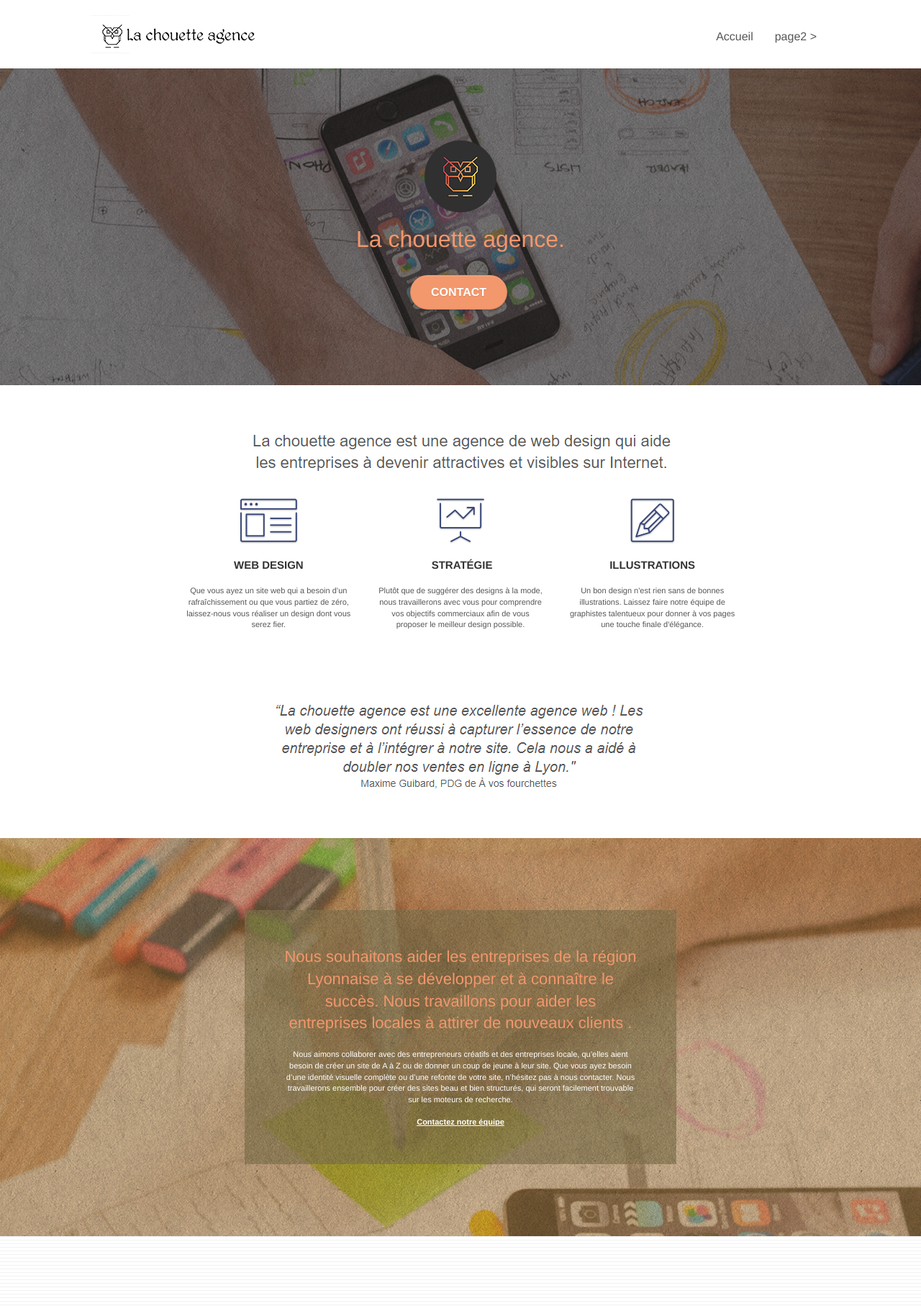
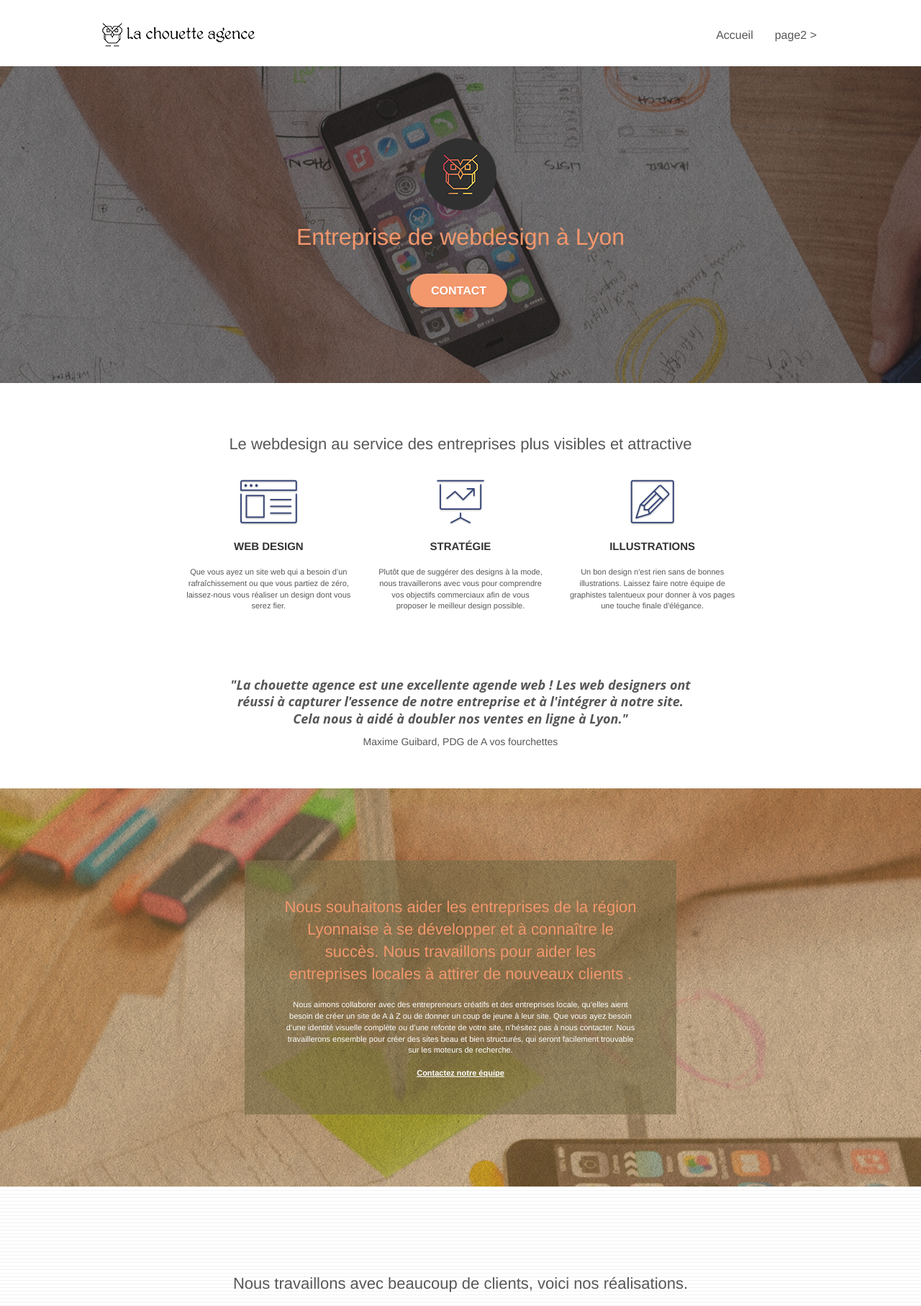
Before and after one commit to OlivierBarjon/La-chouette-agence, a plain HTML site: page index.html in a window 1280 px wide. Shown: the top 1814 px of the page at 72% size. Drawn offline with Linux system fonts and the light colour scheme.

Commit message:
Réorganisation et optimmisation des éléments de titre et de paagraphe

```diff
--- a/index.html
+++ b/index.html
@@ -37,9 +37,7 @@
 
 		<nav class="navbar row">
 			<div class="navbar-header">
-				<div class="keywords" style="color:#cccccc;font-size:1px;">Agence web à paris, stratégie web, web design, illustrations, design de site web, site web, web, internet, site internet, site</div>
 				<a class="navbar-brand" href="index.html"><img src="img/la-chouette-agence.png" alt="agence webdesign lyon la chouette agence" height="40" /></a>
-				<div class="keywords" style="color:#cccccc;font-size:1px;">Agence web à paris, stratégie web, web design, illustrations, design de site web, site web, web, internet, site internet, site</div>
 				<button id="nav-toggle" type="button" class="ui-navbar-toggle navbar-toggle" data-toggle="collapse" data-target=".navbar-1">
 					<span class="sr-only">Toggle navigation</span><span class="icon-bar"></span><span class="icon-bar"></span><span class="icon-bar"></span>
 				</button>
@@ -68,7 +66,7 @@
 			<div class="col-sm-12">
 				<img src="img/logo.png" class="center-block image-resize-mode" width="100" alt="Logo La chouette agence Lyon" />
 				<h1 class="text-center hero-bloc-text tc-white ">
-					La chouette agence.
+					Entreprise de webdesign à Lyon
 				</h1>
 				<div class="text-center">
 					<a href="page2.html" class="btn btn-lg btn-clean btn-rd cta-hero btn-atomic-tangerine" id="cta-hero">Contact</a>
@@ -84,7 +82,7 @@
 	<div class="container bloc-md">
 		<div class="row">
 			<div class="col-sm-12 text-center">
-				<img alt="agence web, agence web paris, web design paris, stratégie web" src="img/title.png" />
+				<h2>Le webdesign au service des entreprises plus visibles et attractive</h2>
 			</div>
 		</div>
 		<div class="row voffset-lg med-width-whitespace">
@@ -104,7 +102,7 @@
 					<span class="et-icon-presentation sm-shadow icon-dark-slate-blue icons icon-lg"></span>
 				</div>
 				<h3 class="mg-md text-center">
-					&nbsp;Stratégie
+					Stratégie
 				</h3>
 				<p class="text-center ">
 					Plutôt que de suggérer des designs à la mode, nous travaillerons avec vous pour comprendre vos objectifs commerciaux afin de vous proposer le meilleur design possible.<br>
@@ -124,7 +122,8 @@
 		</div>
 		<div class="row voffset-lg voffset">
 			<div class="col-xs-12 col-md-8 col-md-offset-2 text-center">
-				<img alt="agence web, agence web paris, web design paris, stratégie web" src="img/citation.png" />
+                <p class="pstyleH1">"La chouette agence est une excellente agende web ! Les web designers ont réussi à capturer l'essence de notre entreprise et à l'intégrer à notre site. Cela nous à aidé à doubler nos ventes en ligne à Lyon."</p>
+                <label>Maxime Guibard, PDG de A vos fourchettes</label>
 
 			</div>
 		</div>
@@ -154,7 +153,7 @@
 	<div class="container bloc-lg">
 		<div class="row">
 			<div class="col-sm-12 text-center">
-				<img alt="agence web, agence web paris, web design paris, stratégie web" src="img/title2.png" />
+                <h2>Nous travaillons avec beaucoup de clients, voici nos réalisations.</h2>
 			</div>
 		</div>
 		<div class="row tight-width-whitespace portfolio-row">
@@ -206,8 +205,9 @@
 	<div class="container bloc-lg">
 		<div class="row">
 			<h2 class="mg-md text-center tc-white">
-				Prêt pour redonner vie à votre projet ?<br>Contactez notre équipe !
+				Prêt pour redonner vie à votre projet ?
 			</h2>
+            <p class="mg-md text-center tc-white pstyleH2">Contactez notre équipe !</p>
 			<div class="col-sm-12 text-center">
 				<a href="page2.html" class="btn btn-atomic-tangerine btn-clean btn-rd btn-lg cta-hero">Contact</a>
 			</div>
@@ -222,7 +222,7 @@
 		<div class="row">
 			<div class="col-sm-12">
 				<p class="text-center white">
-					La chouette agence - Agence web basée à Lyon.<br>
+					La chouette agence - Agence web basée à Lyon.
 				</p>
 				<div class="row row-no-gutters social">
 					<div class="col-sm-3">
@@ -245,7 +245,6 @@
 							<a class="social" href="index.html"><span class="fa fa-instagram icon-md"></span></a>
 						</div>
 					</div>
-					<div class="keywords" style="color:#F3976C;">Agence web à paris, stratégie web, web design, illustrations, design de site web, site web, web, internet, site internet, site</div>
 				</div>
 				<div class="row">
 					<div class="col-sm-4">
--- a/style.css
+++ b/style.css
@@ -680,6 +680,21 @@ p {
     font-size: 11px;
 }
 
+.pstyleH1 {
+    font-size: 18px;
+    font-family: "Open Sans";
+    font-weight: 700;
+    color: #333333;
+    line-height: 1.3em;
+    font-style: italic;
+}
+
+.pstyleH2 {
+    font-size: 22px;
+    line-height: 1.4em;
+    margin-top:-1em;
+}
+
 .tight-width-whitespace {
     max-width: 600px;
     margin: auto auto auto auto;
@@ -688,6 +703,7 @@ p {
 .h1 {
     font-size: 20px;
     font-family: "Open Sans";
+    font-style: italic;
 }
 
 .cta-hero {
```
Also changed, not shown: page2.html (+3 -3 lines), img/citation.png (deleted), img/title.png (deleted), img/title2.png (deleted).
